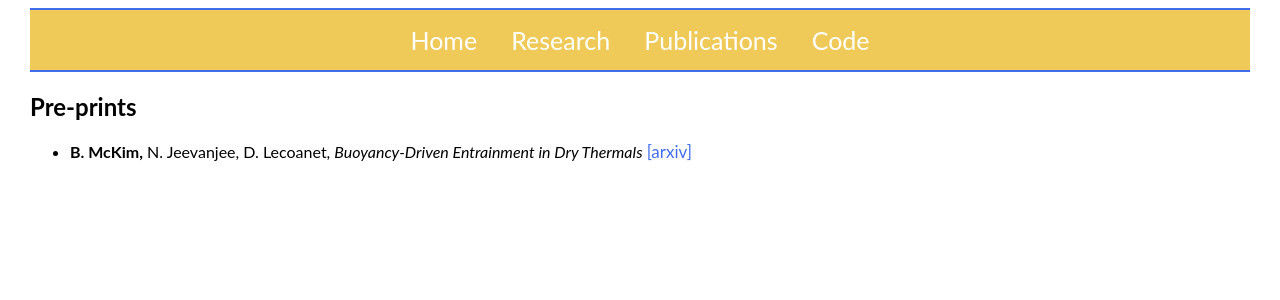
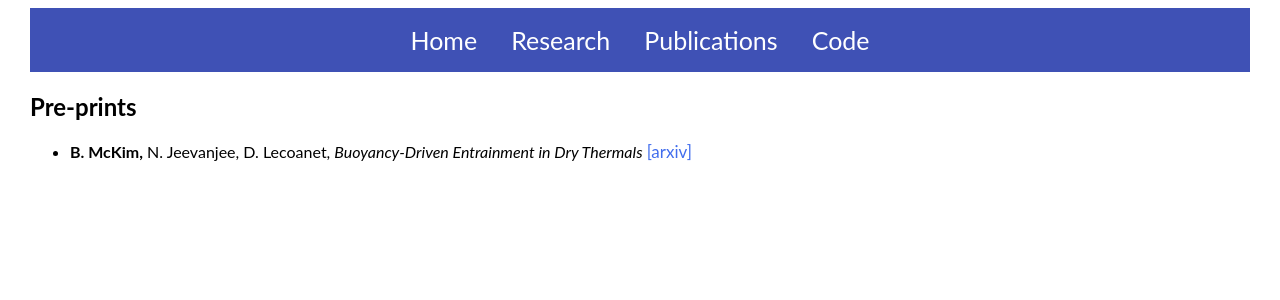
Before and after one commit to mckimb/mckimb.github.io, a Jekyll site: the page built from papers/index.html, in a window 1280 px wide. Shown: the top 300 px of the page. Built offline with Jekyll 4.4.1, drawn with Linux system fonts in a browser that asks for light colours.

Commit message:
Update main.css

```diff
--- a/css/main.css
+++ b/css/main.css
@@ -106,8 +106,8 @@ nav ul li, footer ul li {
 
 .topnav {
     \\ border:2px solid #272822;
-    border:2px solid #416ded;
-    background-color: #EFCA58;
+    border:2px solid #3f51b5;
+    background-color: #3f51b5;
     border-width:2px 0;
     list-style:none;
     margin:0;
```
